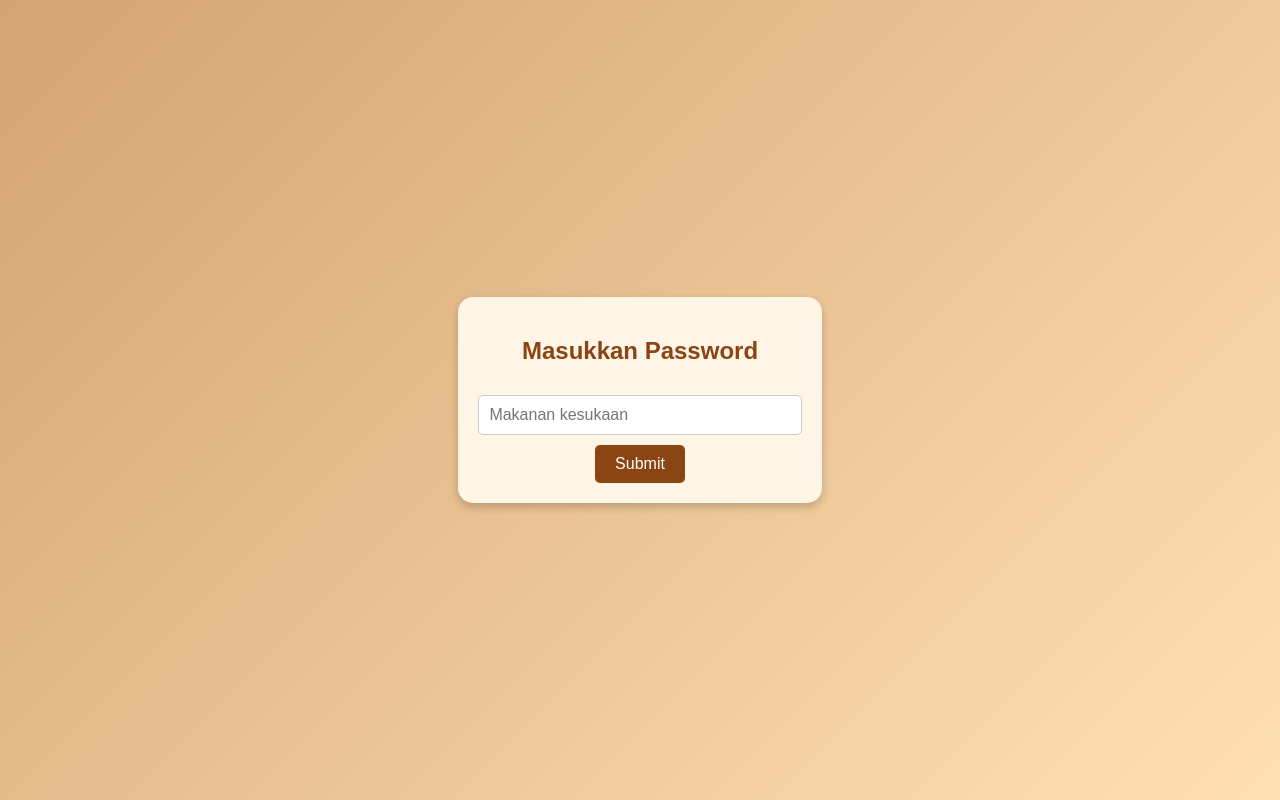
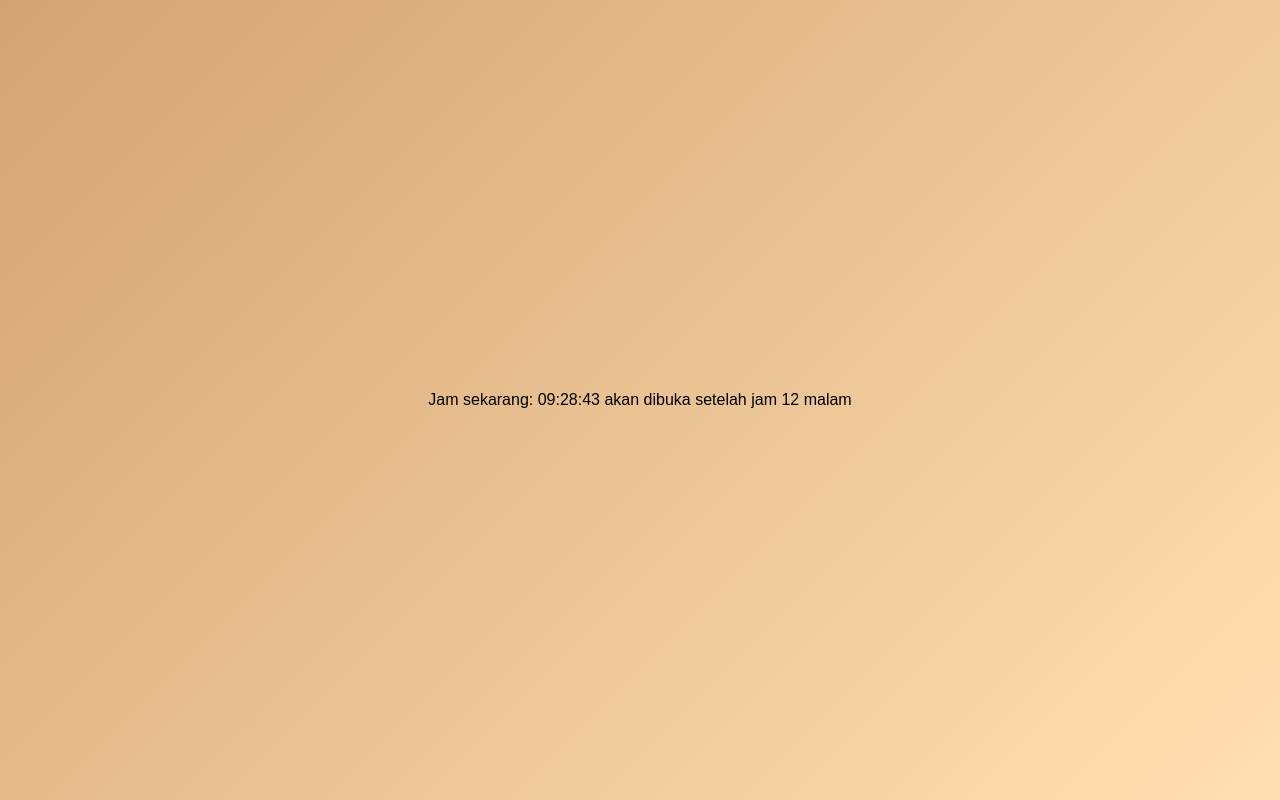
Before and after one commit to RivalHaikalHafizh/ulahtahunuta21, a plain HTML site: page index.html in a window 1280 px wide. Drawn offline with Linux system fonts and the light colour scheme.

Commit message:
second commit

```diff
--- a/index.html
+++ b/index.html
@@ -9,7 +9,8 @@
 </head>
 <body>
     <audio id="birthday-song" src="happy-birthday-to-you-piano-version-13976.mp3"></audio>
-    <div id="login-container" class="container">
+    <div id="clock" class="clock"></div>
+    <div style="display: none;"  id="login-container" class="container">
         <h2>Masukkan Password</h2>
         <input type="password" id="password" placeholder="Makanan kesukaan ">
         <button onclick="checkPassword()">Submit</button>
@@ -35,5 +36,55 @@
 
     <div id="hearts-container"></div>
     <script src="script.js"></script>
+    <script>
+        // Function to check if it's past midnight
+        function isPastMidnight() {
+            var now = new Date();
+            var hours = now.getHours();
+            return hours >= 0 && hours < 6; // assuming past midnight is between 12 AM and 6 AM
+        }
+
+        // Function to show login container if it's past midnight
+        function showLoginContainerIfPastMidnight() {
+            var loginContainer = document.getElementById('login-container');
+            var clock = document.getElementById('clock');
+            if (isPastMidnight()) {
+                loginContainer.style.display = 'block'; // Tampilkan login container
+                clock.style.display = 'none'; // Sembunyikan jam
+                document.getElementById('password').focus(); // Focus pada input password
+            }
+        }
+
+        // Call showLoginContainerIfPastMidnight when the page loads
+        showLoginContainerIfPastMidnight();
+
+        // Function to display current time
+        function displayCurrentTime() {
+            var clock = document.getElementById('clock');
+            var now = new Date();
+            var hours = now.getHours();
+            var minutes = now.getMinutes();
+            var seconds = now.getSeconds();
+
+            // Format time (add leading zero if needed)
+            hours = hours < 10 ? '0' + hours : hours;
+            minutes = minutes < 10 ? '0' + minutes : minutes;
+            seconds = seconds < 10 ? '0' + seconds : seconds;
+
+            var currentTimeString = hours + ':' + minutes + ':' + seconds;
+            clock.textContent = 'Jam sekarang: ' + currentTimeString + ' akan dibuka setelah jam 12 malam';
+
+            // Hide clock and show login container if past midnight
+            if (isPastMidnight()) {
+                clock.style.display = 'none'; // Sembunyikan jam
+                var loginContainer = document.getElementById('login-container');
+                loginContainer.style.display = 'block'; // Tampilkan login container
+            }
+        }
+
+        // Update current time every second
+        setInterval(displayCurrentTime, 1000);
+        </script>
+
 </body>
 </html>
```
